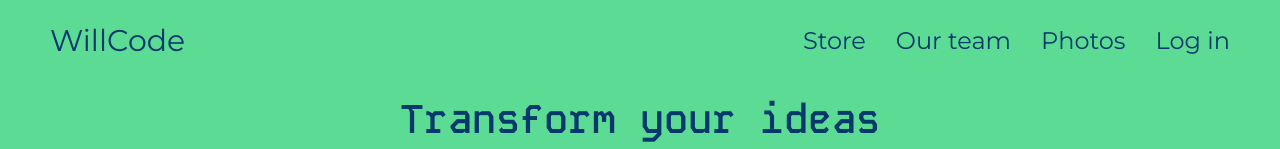
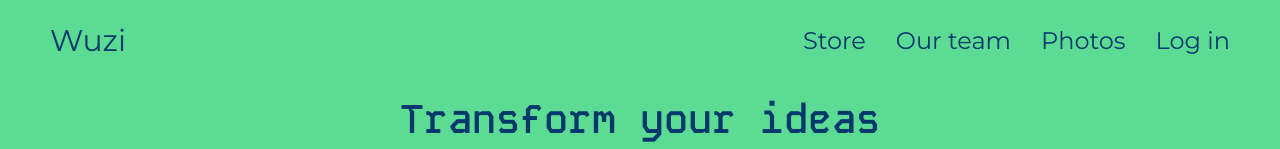
Before and after one commit to poravoz/BrainStorm, a React (Create React App) app in the folder frontend/: page / in a window 1280 px wide. Shown: the top 149 px of the page. Built offline with nearby package versions, Linux system fonts and the light colour scheme; the HTML template or start-up script is replaced by a standard one.

Commit message:
04.03.2024

```diff
--- a/frontend/src/components/navigation/navigation.jsx
+++ b/frontend/src/components/navigation/navigation.jsx
@@ -8,7 +8,7 @@ const NavigationBar = () => {
     <div className={style.container}>
       <div className={style.box}>
         <div className={style.logo}>
-          <a href=""> WillCode </a>
+          <a href=""> Wuzi </a>
         </div>
         <ul
           className={nav ? [style.menu, style.active].join(' ') : [style.menu]}
--- a/frontend/src/components/our-team/our-team.css
+++ b/frontend/src/components/our-team/our-team.css
@@ -50,6 +50,10 @@
         width: 100px;
         height: 100px;
     }
+
+    .container_our_team {
+        height: 375px;
+    }
 }
 
 @media (max-width:900px) {
```
